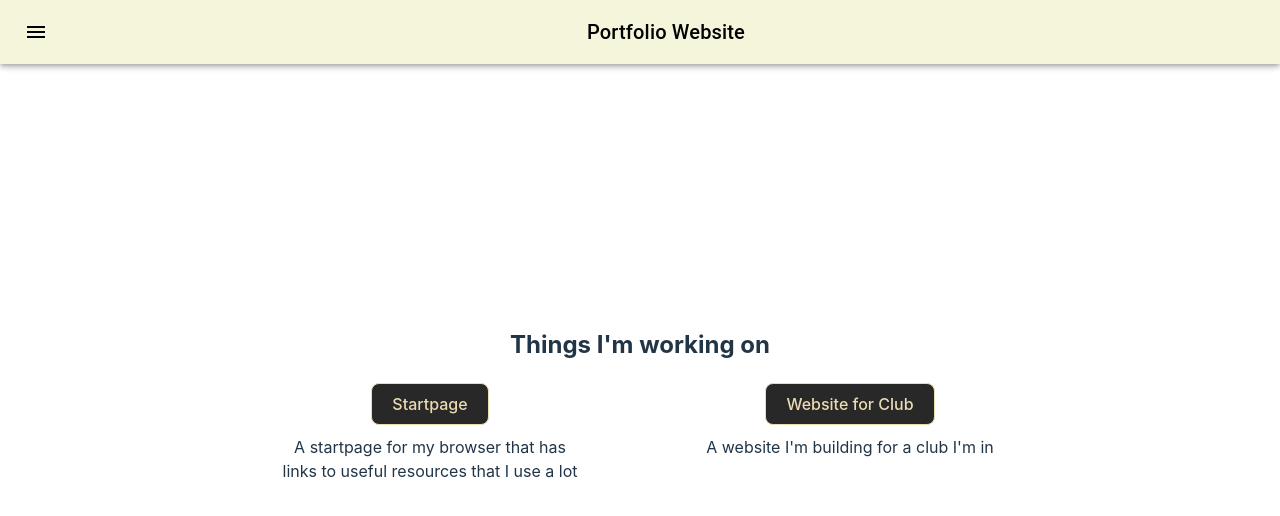
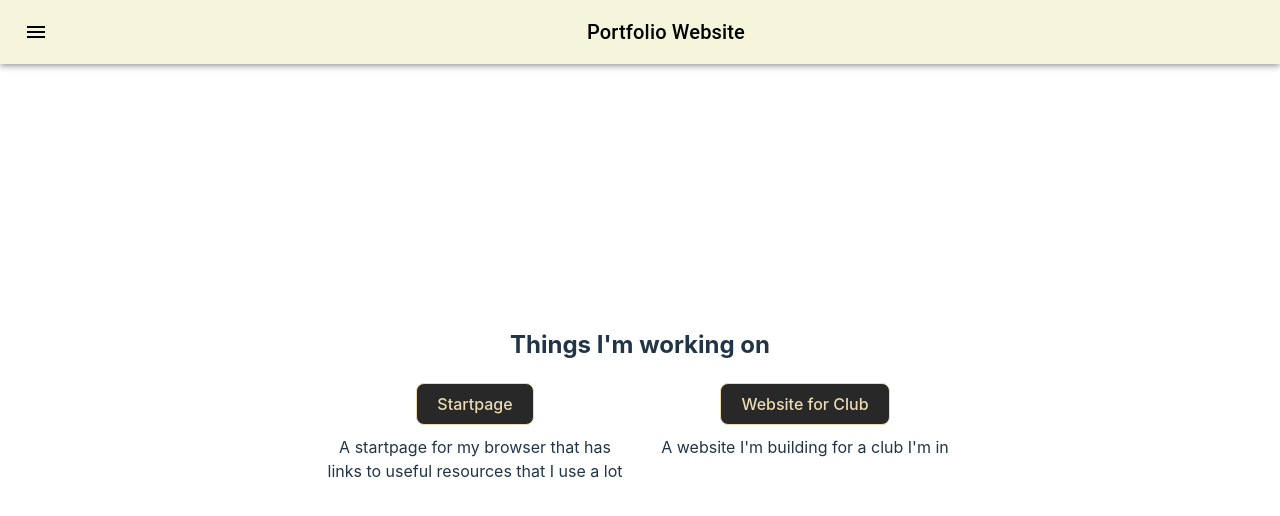
Before and after one commit to jackdzi/jackdzi.github.io, a React (Vite) app: page / in a window 1280 px wide. Shown: the top 516 px of the page. Built offline with nearby package versions, Linux system fonts and the light colour scheme.

Commit message:
updated flex

```diff
--- a/package.json
+++ b/package.json
@@ -5,7 +5,7 @@
   "homepage": "https://jackdzi.github.io",
   "type": "module",
   "scripts": {
-    "predeploy": "npm run build",
+    "predeploy": "bun run build",
     "deploy": "gh-pages -d dist",
     "dev": "vite",
     "build": "tsc -b && vite build",
@@ -36,7 +36,7 @@
     "eslint": "^9.9.0",
     "eslint-plugin-react-hooks": "^5.1.0-rc.0",
     "eslint-plugin-react-refresh": "^0.4.9",
-    "gh-pages": "^6.1.1",
+    "gh-pages": "^6.2.0",
     "globals": "^15.9.0",
     "typescript": "^5.5.3",
     "typescript-eslint": "^8.0.1",
--- a/src/App.tsx
+++ b/src/App.tsx
@@ -11,7 +11,7 @@ function App() {
       <h2>
          Things I'm working on
       </h2>
-      <div style={{ display: 'flex', gap: '100px', justifyContent: 'center' }}>
+      <div style={{ display: 'flex', gap: '10px', justifyContent: 'center', flexWrap: 'wrap' }}>
         <div style={{ textAlign: 'center' }}>
           <button
             style={{
```
Also changed, not shown: 1 other file (tests, documents, lock files or other folders).
